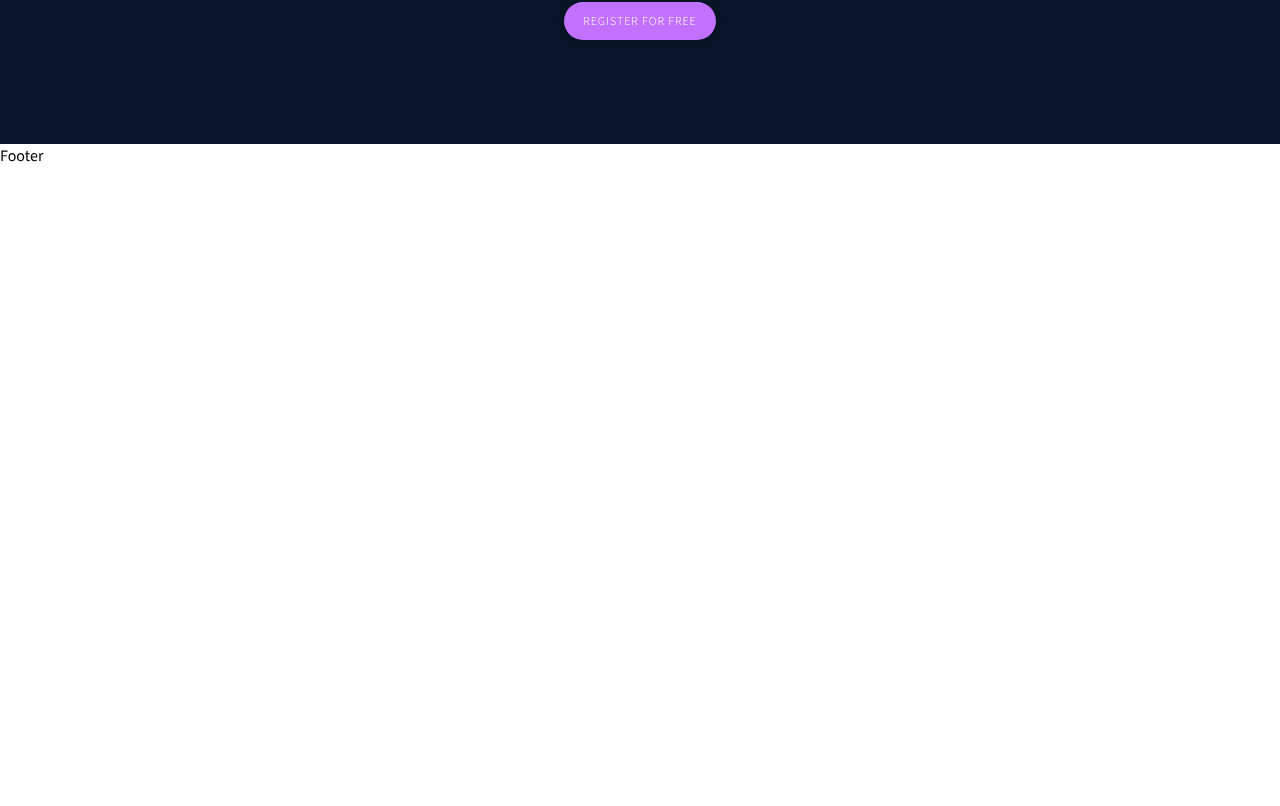
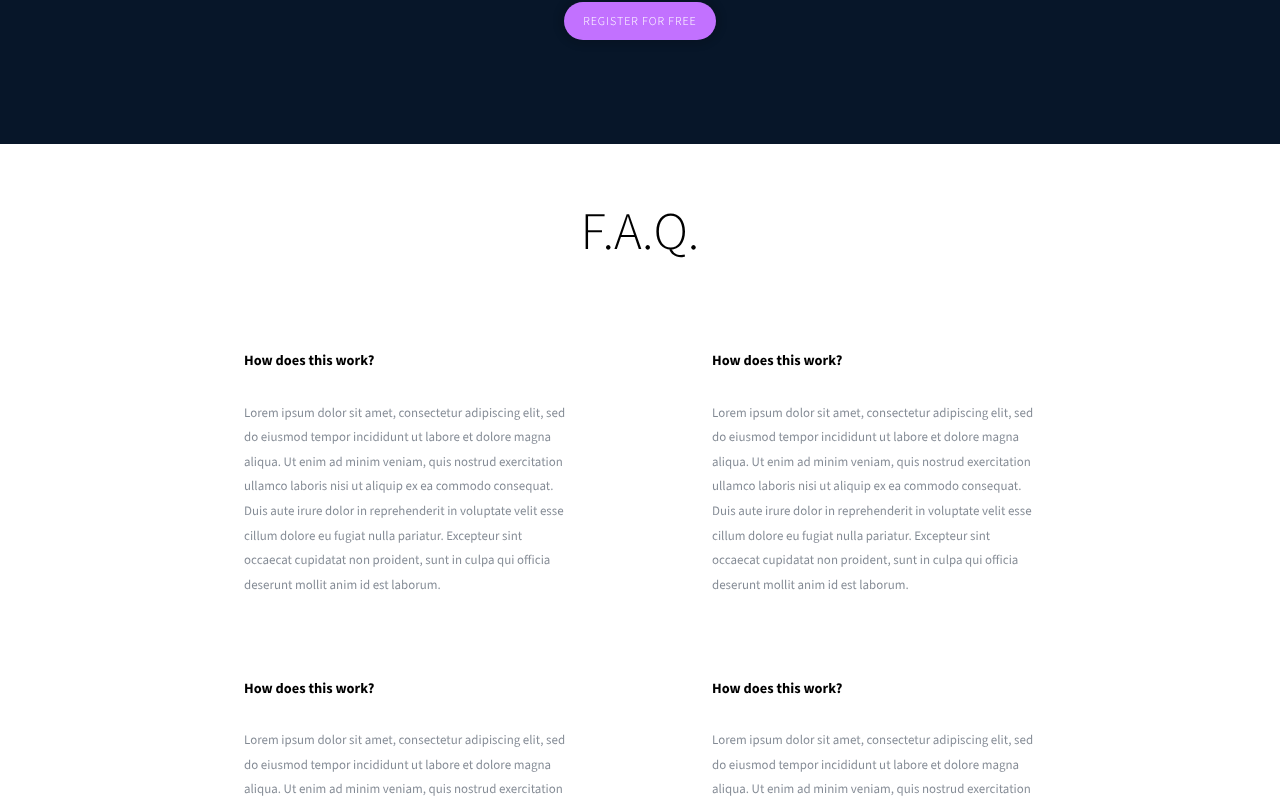
Before and after one commit to Chisom-Joseph/smileschool, a React (Vite) app: page / in a window 1280 px wide. Shown: the part 2353-3159 px from the top of the page. Before the commit the page ends 2521 px from the top, so only its background shows below. Built offline with nearby package versions, Linux system fonts and the light colour scheme.

Commit message:
Added FAQ section to home page

```diff
--- /dev/null
+++ b/src/components/FaqCard.tsx
@@ -0,0 +1,17 @@
+type props = {
+  title: string;
+  description: string;
+};
+
+const FaqCard = (props: props) => {
+  return (
+    <div className="text-left text-[0.9em] max-w-[22.5em]">
+      <h5 className="font-bold mb-[2em]">{props.title}</h5>
+      <p className="text-blue-opac text-[0.9em] leading-[1.9em]">
+        {props.description}
+      </p>
+    </div>
+  );
+};
+
+export default FaqCard;
--- /dev/null
+++ b/src/components/FaqSection.tsx
@@ -0,0 +1,29 @@
+import FaqCard from "./FaqCard";
+
+const FaqSection = () => {
+  return (
+    <section className="p-[3em] m-auto max-w-[80em]">
+      <h4 className="font-[300] text-[3.3em] mb-[1.5em]">F.A.Q.</h4>
+      <div className="flex items-center justify-center gap-x-[9em] gap-y-[5em] flex-wrap">
+        <FaqCard
+          title="How does this work?"
+          description="Lorem ipsum dolor sit amet, consectetur adipiscing elit, sed do eiusmod tempor incididunt ut labore et dolore magna aliqua. Ut enim ad minim veniam, quis nostrud exercitation ullamco laboris nisi ut aliquip ex ea commodo consequat. Duis aute irure dolor in reprehenderit in voluptate velit esse cillum dolore eu fugiat nulla pariatur. Excepteur sint occaecat cupidatat non proident, sunt in culpa qui officia deserunt mollit anim id est laborum."
+        />
+        <FaqCard
+          title="How does this work?"
+          description="Lorem ipsum dolor sit amet, consectetur adipiscing elit, sed do eiusmod tempor incididunt ut labore et dolore magna aliqua. Ut enim ad minim veniam, quis nostrud exercitation ullamco laboris nisi ut aliquip ex ea commodo consequat. Duis aute irure dolor in reprehenderit in voluptate velit esse cillum dolore eu fugiat nulla pariatur. Excepteur sint occaecat cupidatat non proident, sunt in culpa qui officia deserunt mollit anim id est laborum."
+        />
+        <FaqCard
+          title="How does this work?"
+          description="Lorem ipsum dolor sit amet, consectetur adipiscing elit, sed do eiusmod tempor incididunt ut labore et dolore magna aliqua. Ut enim ad minim veniam, quis nostrud exercitation ullamco laboris nisi ut aliquip ex ea commodo consequat. Duis aute irure dolor in reprehenderit in voluptate velit esse cillum dolore eu fugiat nulla pariatur. Excepteur sint occaecat cupidatat non proident, sunt in culpa qui officia deserunt mollit anim id est laborum."
+        />
+        <FaqCard
+          title="How does this work?"
+          description="Lorem ipsum dolor sit amet, consectetur adipiscing elit, sed do eiusmod tempor incididunt ut labore et dolore magna aliqua. Ut enim ad minim veniam, quis nostrud exercitation ullamco laboris nisi ut aliquip ex ea commodo consequat. Duis aute irure dolor in reprehenderit in voluptate velit esse cillum dolore eu fugiat nulla pariatur. Excepteur sint occaecat cupidatat non proident, sunt in culpa qui officia deserunt mollit anim id est laborum."
+        />
+      </div>
+    </section>
+  );
+};
+
+export default FaqSection;
--- a/src/components/Footer.tsx
+++ b/src/components/Footer.tsx
@@ -1,6 +1,6 @@
 const Footer = () => {
   return (
-    <footer>
+    <footer className="bg-blue text-white">
       <h1>Footer</h1>
     </footer>
   );
--- a/src/pages/HomePage.tsx
+++ b/src/pages/HomePage.tsx
@@ -2,6 +2,7 @@ import HeroSection from "../components/HeroSection";
 import TestimonialsSection from "../components/TestimonialsSection";
 import TutorialsSection from "../components/TutorialsSection";
 import MembershipSection from "../components/MembershipSection";
+import FaqSection from "../components/FaqSection";
 
 const HomePage = () => {
   return (
@@ -10,6 +11,7 @@ const HomePage = () => {
       <TestimonialsSection />
       <TutorialsSection />
       <MembershipSection />
+      <FaqSection />
     </main>
   );
 };
```
